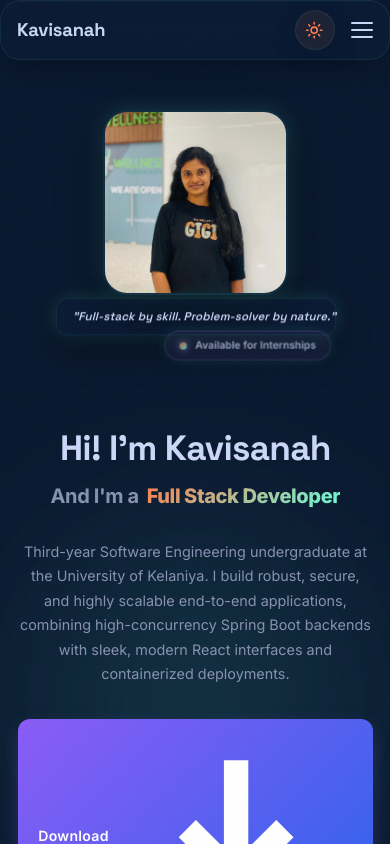
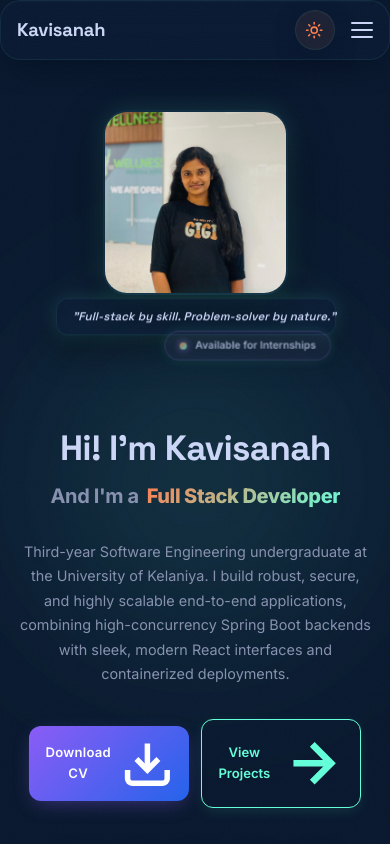
Before and after one commit to Kavisanah/kavisanah-portfolio, a React (Vite) app: page / in a window 390 px wide. Shown: the top 844 px of the page. Built offline with nearby package versions, Linux system fonts and the light colour scheme.

Commit message:
Fix dynamic scroll-scale visibility for lazy components and adjust mobile button sizes side-by-side

```diff
--- a/src/App.jsx
+++ b/src/App.jsx
@@ -33,7 +33,7 @@ export default function App() {
     return () => window.removeEventListener('scroll', handleScrollVisibility);
   }, []);
 
-  // Intersection Observer for scroll reveal animations
+  // Intersection Observer for scroll reveal animations (handles lazy-loaded elements dynamically)
   useEffect(() => {
     const observerOptions = {
       root: null,
@@ -50,12 +50,22 @@ export default function App() {
       });
     }, observerOptions);
 
-    const revealElements = document.querySelectorAll('.scroll-scale');
-    revealElements.forEach((el) => observer.observe(el));
+    const registerElements = () => {
+      const revealElements = document.querySelectorAll('.scroll-scale:not(.revealed)');
+      revealElements.forEach((el) => observer.observe(el));
+    };
 
-    // Cleanup observer on unmount
+    registerElements();
+
+    const mutationObserver = new MutationObserver(() => {
+      registerElements();
+    });
+
+    mutationObserver.observe(document.body, { childList: true, subtree: true });
+
     return () => {
-      revealElements.forEach((el) => observer.unobserve(el));
+      observer.disconnect();
+      mutationObserver.disconnect();
     };
   }, []);
 
--- a/src/mobile-fixes.css
+++ b/src/mobile-fixes.css
@@ -55,19 +55,22 @@
   }
 
   .btn-box {
-    flex-direction: column;
-    align-items: center;
+    flex-direction: row;
+    justify-content: center;
     gap: 0.75rem;
+    width: 100%;
   }
 
   .btn-download,
   .btn-projects-link,
   .btn-cv {
-    width: 100%;
+    width: auto;
+    flex: 1;
+    max-width: 160px;
     text-align: center;
     justify-content: center;
-    padding: 0.75rem 1.25rem;
-    font-size: 0.88rem;
+    padding: 0.7rem 1rem;
+    font-size: 0.82rem;
   }
 
   .home-image-wrapper {
@@ -188,14 +191,19 @@
   }
 
   .project-links {
-    flex-direction: column;
+    flex-direction: row;
     gap: 0.6rem;
+    width: 100%;
   }
 
   .btn-sm {
-    width: 100%;
+    width: auto;
+    flex: 1;
+    max-width: 150px;
     text-align: center;
     justify-content: center;
+    padding: 0.55rem 0.85rem;
+    font-size: 0.8rem;
   }
 
   .project-tech-tags .pill {
```
